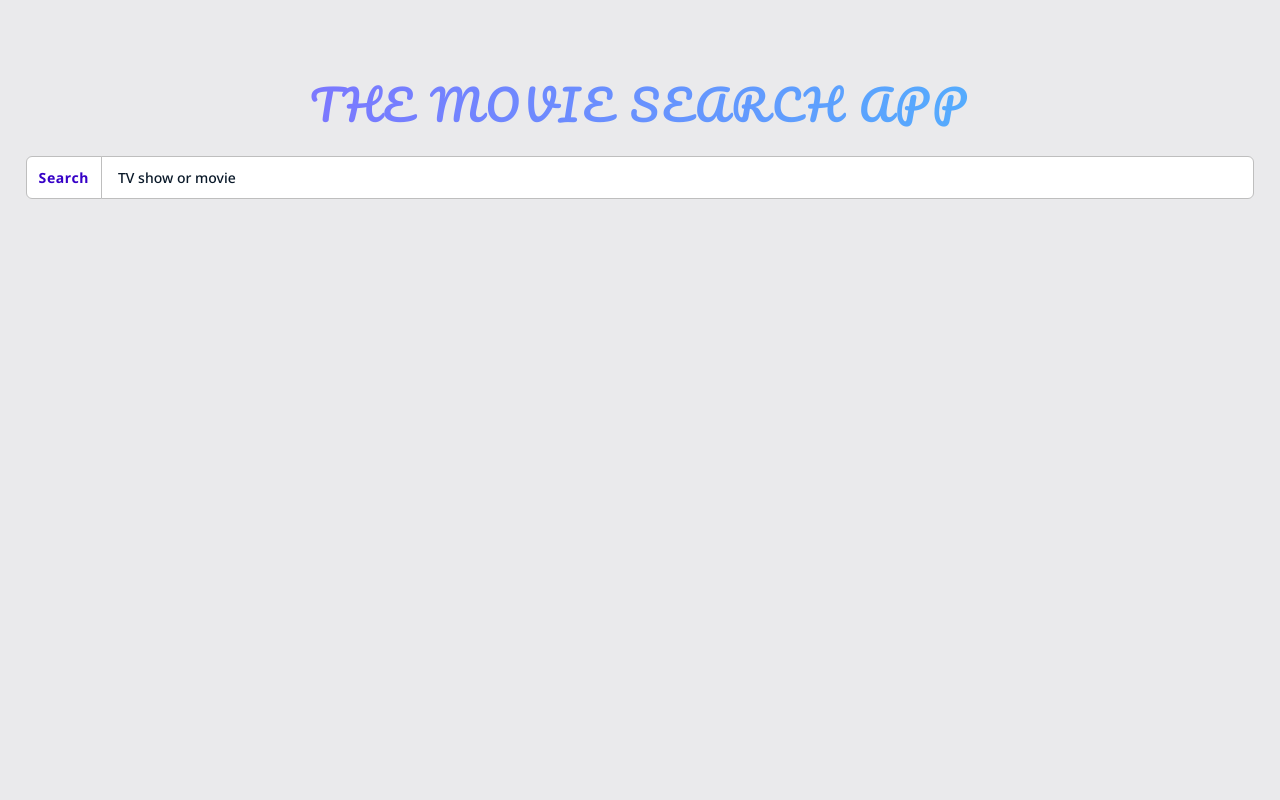
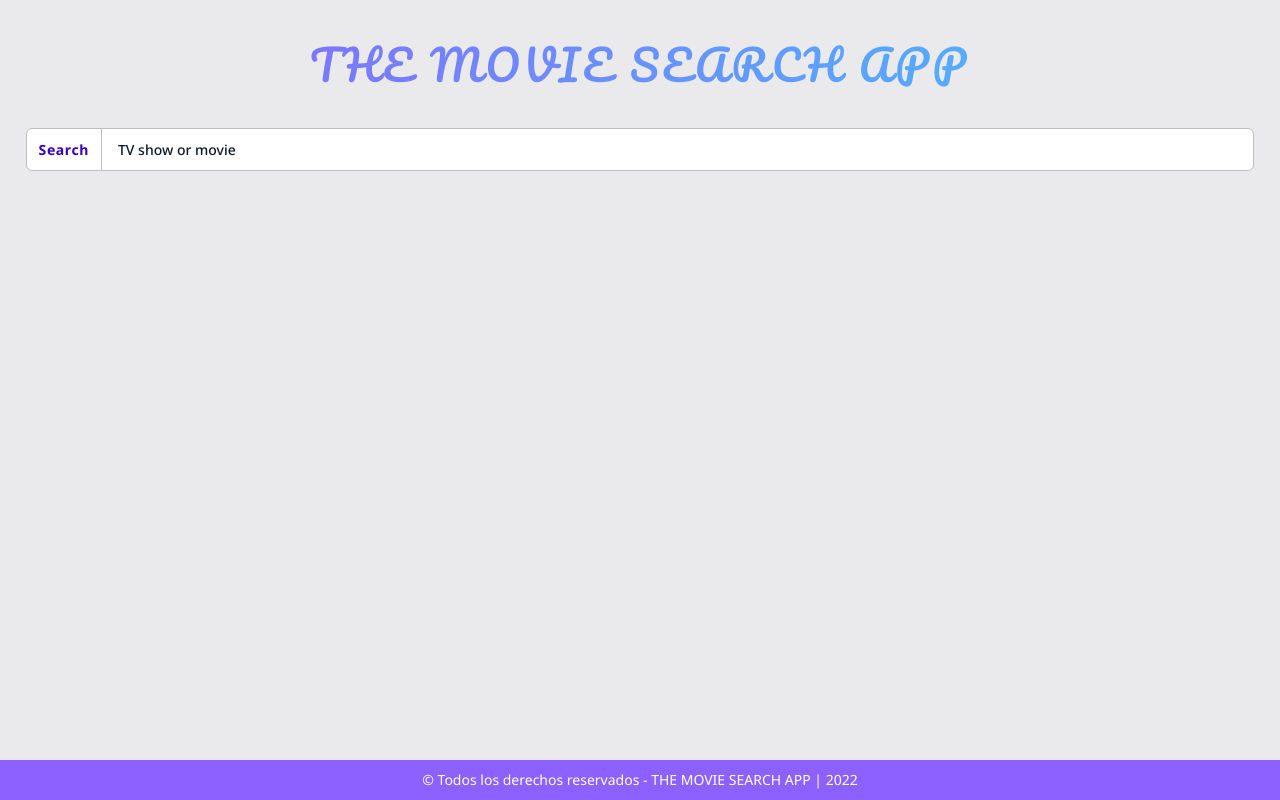
Before and after one commit to JhonAngulo/movie_search_technical_test, a React (Vite) app: page / in a window 1280 px wide. Built offline with nearby package versions, Linux system fonts and the light colour scheme.

Commit message:
implement loader

```diff
--- a/package.json
+++ b/package.json
@@ -17,6 +17,7 @@
   "dependencies": {
     "react": "^18.2.0",
     "react-dom": "^18.2.0",
+    "react-loading-skeleton": "^3.1.0",
     "sass": "^1.55.0"
   },
   "devDependencies": {
--- /dev/null
+++ b/src/components/Loaders/LoadingSearchBar/LoadingSearchBar.tsx
@@ -0,0 +1,27 @@
+import Skeleton, { SkeletonTheme } from 'react-loading-skeleton'
+import 'react-loading-skeleton/dist/skeleton.css'
+
+const LoadingSearchBar = (): JSX.Element => {
+  return (
+    <SkeletonTheme baseColor="#bbbbc0" highlightColor="#a498d9" duration={3}>
+      <div className="loading_search_bar__container">
+        {[1, 2, 3, 4, 5, 6].map((item) => (
+          <div className="loading_search_bar__card" key={item}>
+            <Skeleton className="loading_search_bar__card--image" />
+            <div className="loading_search_bar__card--info">
+              <Skeleton className="loading_search_bar__card--title" />
+              <Skeleton className="loading_search_bar__card--rating" />
+              <Skeleton className="loading_search_bar__card--summary" />
+              <div className="loading_search_bar__card--chip">
+                <Skeleton />
+                <Skeleton />
+              </div>
+            </div>
+          </div>
+        ))}
+      </div>
+    </SkeletonTheme>
+  )
+}
+
+export default LoadingSearchBar
--- /dev/null
+++ b/src/components/Loaders/LoadingSearchBar/index.tsx
@@ -0,0 +1 @@
+export { default } from './LoadingSearchBar'
--- a/src/components/ShowCard/ShowCard.tsx
+++ b/src/components/ShowCard/ShowCard.tsx
@@ -7,8 +7,6 @@ interface ShowCardProps {
 }
 
 const ShowCard = ({ show }: ShowCardProps): JSX.Element => {
-  // console.log(show.image)
-
   const handleSumaryHtml = (summary: string): { __html: string } => {
     if (summary === null) {
       return { __html: 'Without description' }
--- a/src/containers/MainLayout/MainLayout.tsx
+++ b/src/containers/MainLayout/MainLayout.tsx
@@ -1,7 +1,8 @@
 import ShowCard from '@components/ShowCard'
 import SearchBar from '@components/SearchBar'
-import { useEffect, useRef, useState } from 'react'
+import { useRef, useState } from 'react'
 import { DataShowObject } from 'src/models/dataModel'
+import LoadingSearchBar from '@components/Loaders/LoadingSearchBar'
 
 const BaseUrl = 'https://api.tvmaze.com/search'
 
@@ -24,22 +25,17 @@ const MainLayout = (): JSX.Element => {
   }
 
   const handleSearch = (searchInput: string): void => {
-    console.log('search data', searchInput)
     searchInputRef.current = searchInput
     if (searchInput.length > 0) {
-      fetchData().catch(() => console.log('fetchData error'))
+      fetchData().catch(() => console.error('fetchData error'))
     } else {
       setSearchStatus('idle')
       setData([])
     }
   }
 
-  useEffect(() => {
-    // fetchData().catch(() => console.log('fetchData error'))
-    console.log('ddd', searchStatus, data.length)
-  }, [searchStatus, data])
-
   return (
+    <>
       <div className="main_layout">
         <h1 className="main_layout__title">THE MOVIE SEARCH APP</h1>
         <SearchBar
@@ -47,7 +43,7 @@ const MainLayout = (): JSX.Element => {
           handleSetLoading={handleSetLoading}
         />
 
-      {searchStatus === 'loading' && <h2>Loading</h2>}
+        {searchStatus === 'loading' && <LoadingSearchBar />}
 
         {searchStatus === 'succeced' && data.length === 0 ? (
           <h2 className="main_layout__subtitle">
@@ -69,6 +65,10 @@ const MainLayout = (): JSX.Element => {
         <br />
         <br />
       </div>
+      <footer className="footer">
+        {`© Todos los derechos reservados - THE MOVIE SEARCH APP | ${new Date().getFullYear()}`}
+      </footer>
+    </>
   )
 }
 
--- a/src/styles/components/_chip.scss
+++ b/src/styles/components/_chip.scss
@@ -14,6 +14,7 @@
   text-transform: lowercase;
   margin-right: 6px;
   text-align: center;
+  max-height: 19px;
 
   &__container {
     display: grid;
--- a/src/styles/components/_global.scss
+++ b/src/styles/components/_global.scss
@@ -5,15 +5,15 @@ html {
 
 body {
   background-color: $background-color;
+  width: 100%;
+  height: 100vh;
 }
 
-main {
-  margin-top: 50px;
+#root {
+  height: 100%;
   width: 100%;
-  height: 100vh;
-  margin: 0 auto;
-  background-color: $white-color;
-  // overflow: scroll;
+  display: grid;
+  grid-template-rows: 1fr 40px;
 }
 
 // Elevation
--- a/src/styles/components/_layout.scss
+++ b/src/styles/components/_layout.scss
@@ -1,11 +1,3 @@
-// .main_layout {
-//   padding-top: 60px;
-//   display: grid;
-//   height: calc(100vh - 60px);
-//   grid-template-rows: 1fr 30px;
-// }
-
-
 .main_layout {
   width: 96%;
   margin: 0 auto;
@@ -17,7 +9,8 @@
   }
 
   &__title {
-    margin-top: 80px;
+    margin-top: 40px;
+    margin-bottom: 40px;
     text-align: center;
     font-family: $font_2;
     font-size: 42px;
@@ -36,11 +29,14 @@
   }
 }
 
-// .footer {
-//   background-color: #212121;
-//   color: white;
-//   display: flex;
-//   justify-content: center;
-//   align-items: center;
-//   font-size: 14px;
-// }
+.footer {
+  background-color: $primary-color;
+  height: 40px;
+  width: 100%;
+  color: white;
+  display: flex;
+  justify-content: center;
+  align-items: center;
+  font-size: 14px;
+  overflow: hidden;
+}
--- /dev/null
+++ b/src/styles/components/_loadingSearchBar.scss
@@ -0,0 +1,61 @@
+.loading_search_bar {
+
+  &__container {
+    margin-top: 40px;
+    margin-bottom: 40px;
+    display: grid;
+    grid-template-columns: 1fr 1fr;;
+    gap: 50px;
+
+   @media (max-width: 1150px) {
+    grid-template-columns: 1fr;
+    gap: 30px;
+    }
+  }
+
+  &__card {
+    padding: 10px 30px;
+    border-radius: 40px;
+    display: grid;
+    grid-template-columns: 163px 1fr;
+    gap: 50px;
+    background-color: $white-color;
+    @include elevation-2;
+
+    @media (max-width: 1150px) {
+      gap: 30px;
+    }
+
+    @media (max-width: 800px) {
+      grid-template-columns: 1fr;
+      text-align: center;
+    }
+  }
+
+  &__card--image {
+    width: 163px;
+    height: 200px;
+  }
+
+  &__card--title {
+    margin-top: 10px;
+  }
+
+  &__card--rating {
+    margin-top: 10px;
+  }
+
+  &__card--summary {
+    margin-top: 20px;
+    height: 60px;
+  }
+
+
+  &__card--chip {
+    margin-top: 20px;
+    margin-bottom: 20px;
+    display: grid;
+    grid-template-columns: 100px 100px;
+    gap: 20px;
+  }
+}
--- a/src/styles/components/_showCard.scss
+++ b/src/styles/components/_showCard.scss
@@ -12,7 +12,6 @@
   }
 
   display: flex;
-  // grid-template-columns: 230px 1fr;
   overflow: hidden;
   max-height: 230px;
   background-color: $white-color;
@@ -32,7 +31,6 @@
     border-bottom-left-radius: 40px;
     border-top-left-radius: 40px;
   }
-
 
   &__image_container {
     display: contents;
@@ -64,8 +62,12 @@
 
     padding: 10px 50px;
     width: 100%;
+    display: grid;
+    grid-template-rows: 20px 32px 100px 60px;
 
     @media (max-width: 800px) {
+      display: grid;
+      rid-template-rows: 20px 32px 120px 20px;
       margin-top: 10px;
       border-top: 2px solid #d3d3d3;
       margin-left: 10px;
--- a/src/styles/styles.scss
+++ b/src/styles/styles.scss
@@ -25,3 +25,6 @@
 
 // chip
 @import 'components/chip';
+
+// loadingSearchBar
+@import 'components/loadingSearchBar';
```
Also changed, not shown: 1 other file (tests, documents, lock files or other folders). Lines whose indentation alone changed are shown as unchanged.
